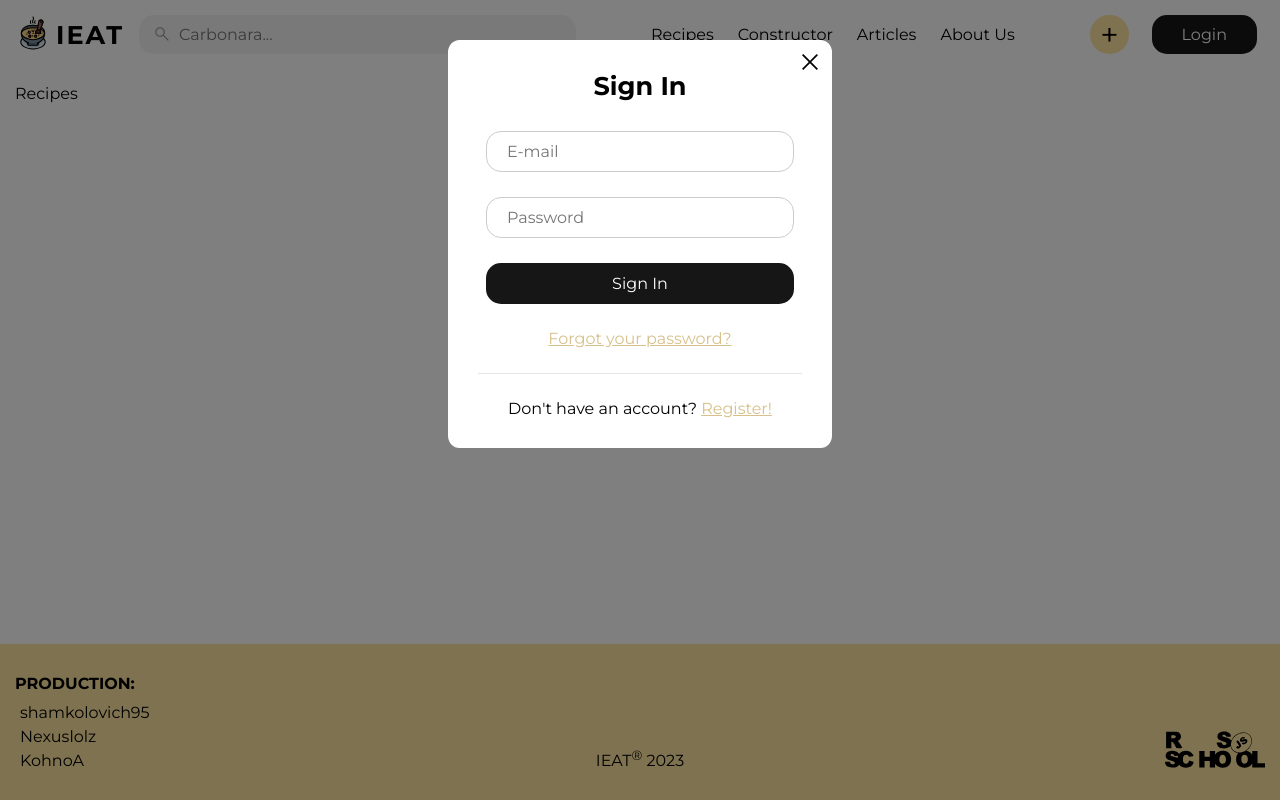
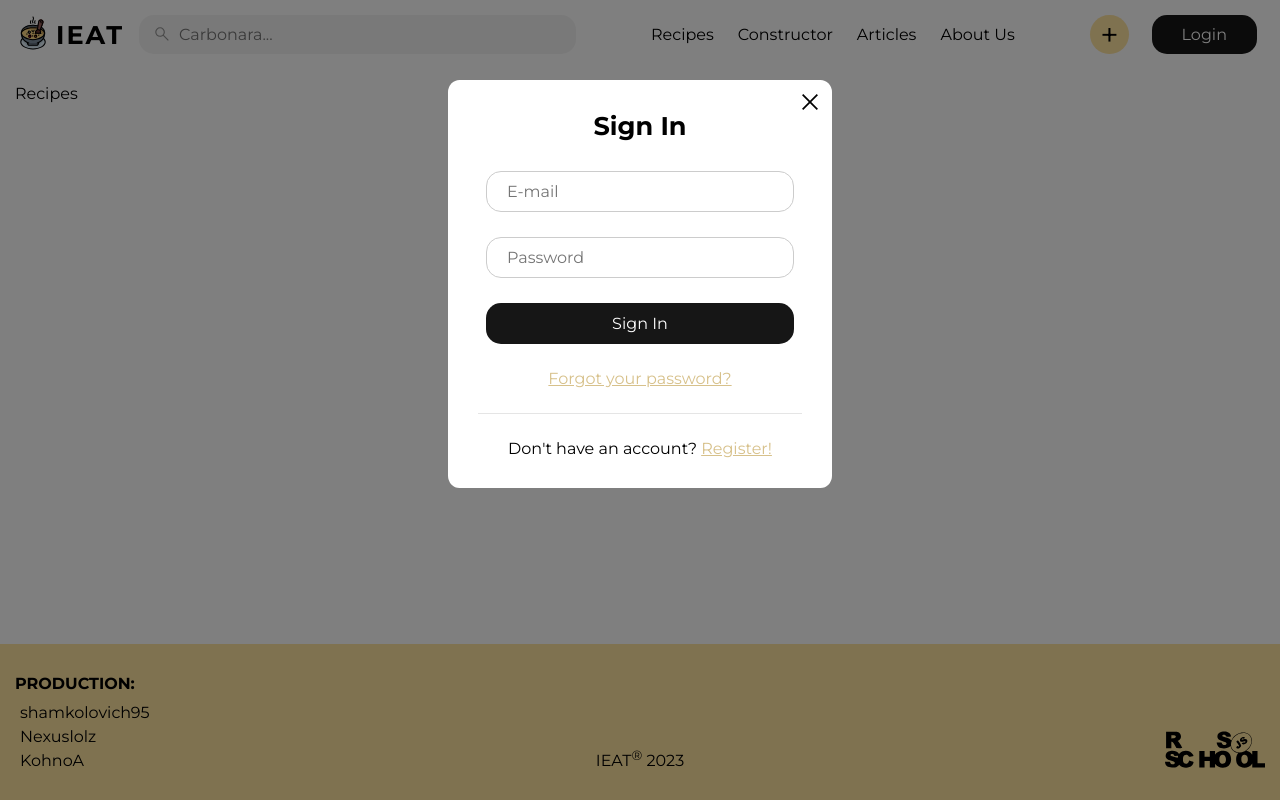
Before and after one commit to KohnoA/rs-clone, a React (Create React App) app: page / in a window 1280 px wide. Both pictures are taken after a click on the button "Login". Built offline with nearby package versions, Linux system fonts and the light colour scheme.

Commit message:
fix: position modal

```diff
--- a/src/components/Modal/Modal.module.scss
+++ b/src/components/Modal/Modal.module.scss
@@ -2,7 +2,7 @@
   position: absolute;
   z-index: 1;
 
-  top: 40px;
+  top: 10vh;
   left: 50%;
   transform: translateX(-50%);
 
```
